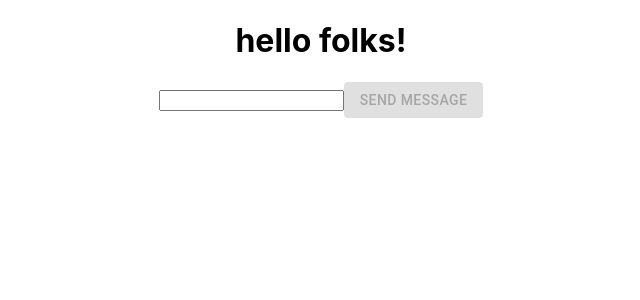
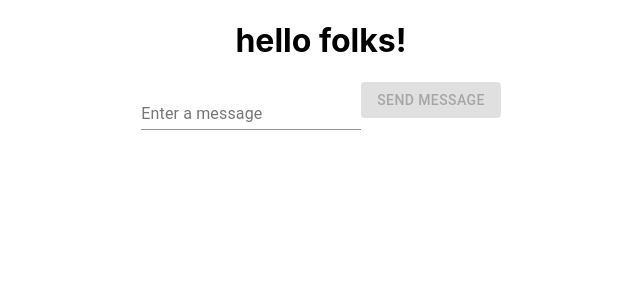
Before and after one commit to pacoguevara/facebook-messenger-clone, a React (Create React App) app: page / in a window 1280 px wide. Shown: the top 300 px of the page, without its empty margins (319-959 px from the left). Built offline with nearby package versions, Linux system fonts and the light colour scheme.

Commit message:
message component

```diff
--- a/src/App.js
+++ b/src/App.js
@@ -1,6 +1,7 @@
 import React, { useState } from "react";
 import "./App.css";
-import { Button } from "@material-ui/core";
+import { Button, FormControl, InputLabel, Input } from "@material-ui/core";
+import Message from "./Message";
 
 function App() {
   const [input, setInput] = useState("");
@@ -14,14 +15,17 @@ function App() {
     <div className="App">
       <h1>hello folks!</h1>
       {messages.map((message) => (
-        <p>{message}</p>
+        <Message text={message} />
       ))}
       <form action="">
-        <input
-          type="text"
-          value={input}
-          onChange={(event) => setInput(event.target.value)}
-        />
+        <FormControl>
+          <InputLabel>Enter a message</InputLabel>
+          <Input
+            type="text"
+            value={input}
+            onChange={(event) => setInput(event.target.value)}
+          />
+        </FormControl>
         <Button
           variant="contained"
           color="primary"
--- /dev/null
+++ b/src/Message.js
@@ -0,0 +1,11 @@
+import React from "react";
+
+function Message(props) {
+  return (
+    <div>
+      <h2>{props.text}</h2>
+    </div>
+  );
+}
+
+export default Message;
```
Also changed, not shown: src/Message.css (added).
